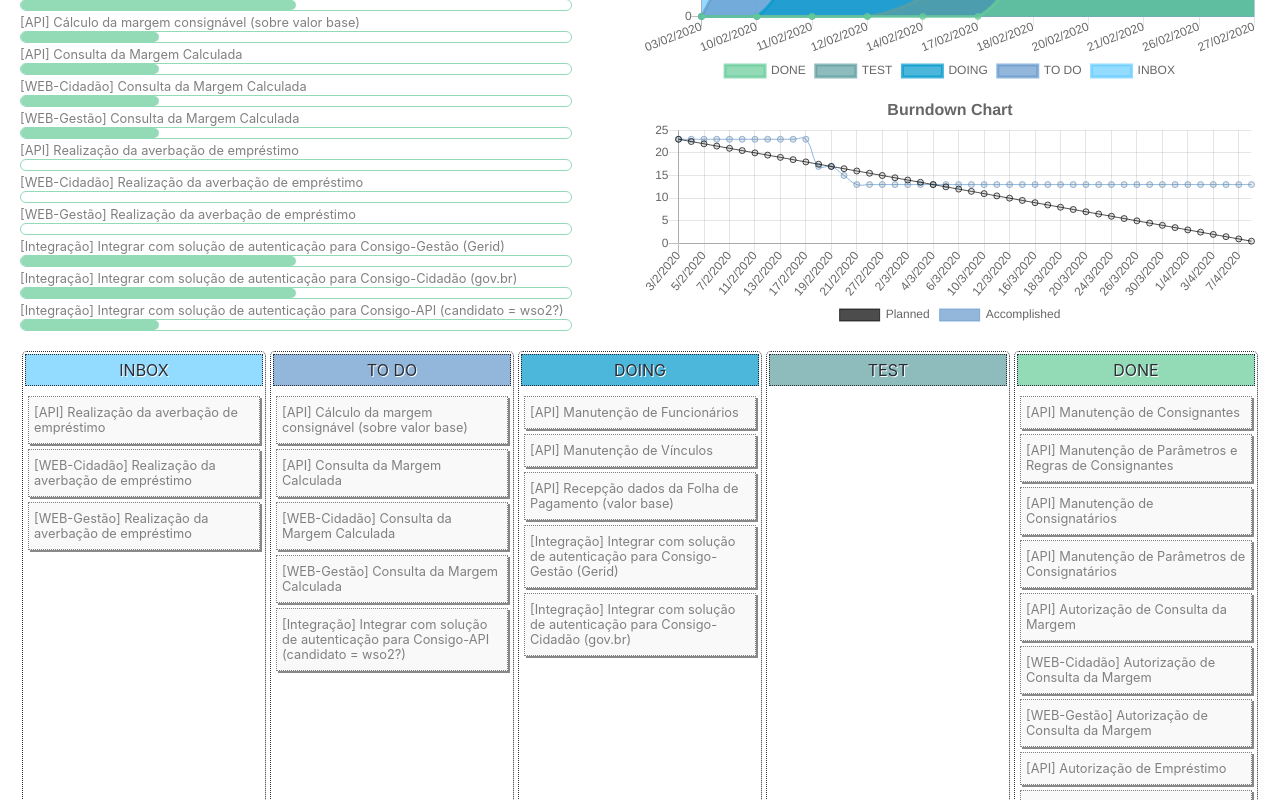
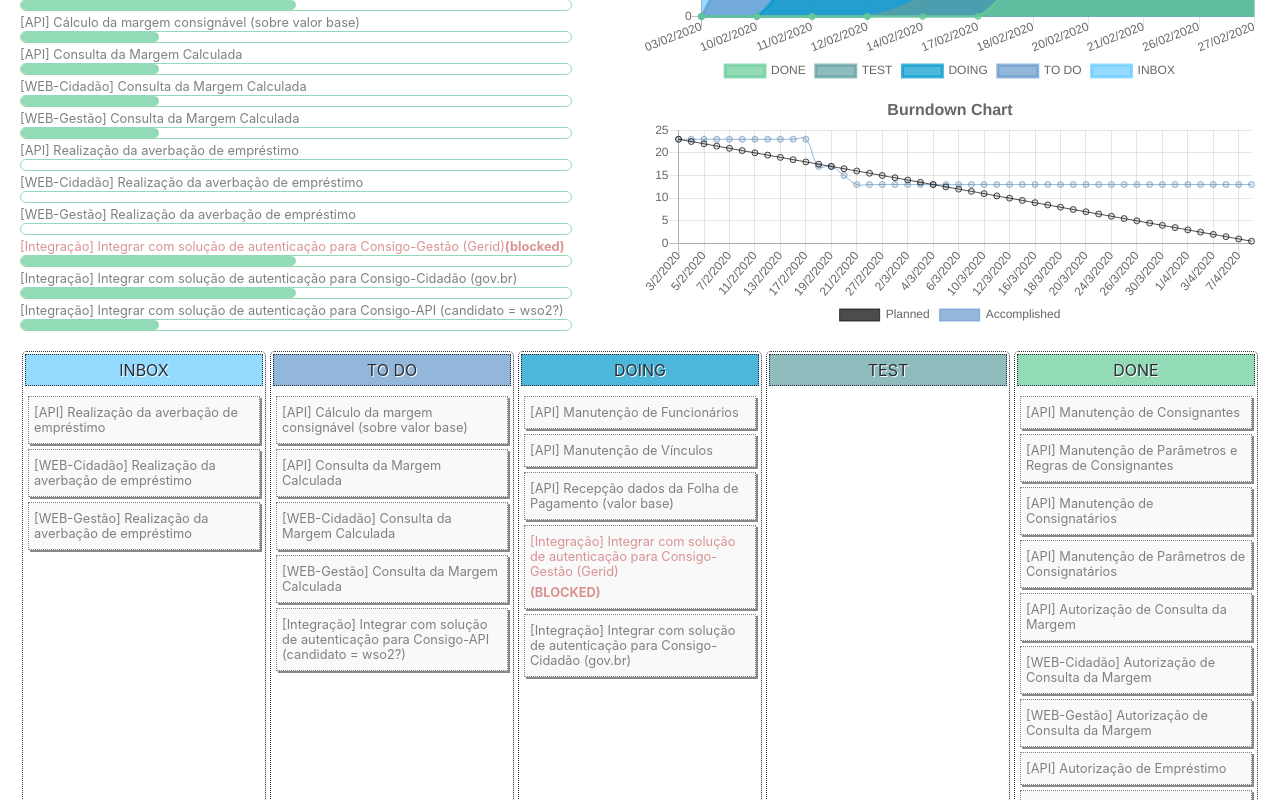
Before and after one commit to tiagoamp/flow-dashboard, a React (Create React App) app: page / in a window 1280 px wide. Shown: the part 515-1315 px from the top of the page. Built offline with nearby package versions, Linux system fonts and the light colour scheme.

Commit message:
Implement blocked items display

```diff
--- a/public/data.json
+++ b/public/data.json
@@ -260,7 +260,7 @@
         },
         {
             "id": "21", "label": "", "description": "[Integração] Integrar com solução de autenticação para Consigo-Gestão (Gerid)",
-            "status": "DOING", "size": 0, "dueDate": "2020-03-11T12:00:00Z", "blocked": "false",
+            "status": "DOING", "size": 0, "dueDate": "2020-03-11T12:00:00Z", "blocked": "true",
             "statusHistory": [
                 { "status": "DOING", "date": "2020-02-27T12:00:00Z" },
                 { "status": "TO DO", "date": "2020-02-26T12:00:00Z" },
--- a/src/components/ItensProgress.js
+++ b/src/components/ItensProgress.js
@@ -23,11 +23,17 @@ export default function ItensProgress(props) {
                 items.map(item => {
                     const perc = item.status === lastStatus ? 100 : (statusMult[item.status] * percentPerStatus);
                     const isDelayed = new Date(item.dueDate).getTime() < today.getTime() && item.status !== lastStatus;
+                    const isBlocked = item.blocked === "true";
                     return (
                         <div key={item.id}>
-                            <span className="progress-item-name">{item.description} </span>
+                            { isBlocked ? (<span className="progress-item-name" style={{color: "rgba(204, 102, 102, 0.7)"}}>{item.description}</span>)
+                                : (<span className="progress-item-name">{item.description} </span>)
+                            }
                             { isDelayed ?
                                 (<span className="progress-item-name" style={{color: "rgba(204, 102, 102, 0.7)"}}>(atrasado)</span>)
+                                : ''}
+                            { isBlocked ?
+                                (<span className="progress-item-name" style={{color: "rgba(204, 102, 102, 0.7)", fontWeight: "bold"}}>(blocked)</span>)
                                 : ''}
                             <ProgressBar percentage={perc} />
                         </div>
--- a/src/components/Kanban.js
+++ b/src/components/Kanban.js
@@ -28,11 +28,13 @@ function List(props) {
             </div>
             {
                 props.items.map( item => {
+                    const isBlocked = item.blocked === "true";
                     return (
                         <div className='kanban-item-card' key={item.id}>
                             { item.label ? (<span>{`[ ${item.label} ]`}</span>) : null }
-                            <span>{item.description}</span>
+                            { isBlocked ? (<span style={{color: "rgba(204, 102, 102, 0.7)"}}>{item.description}</span>) : (<span>{item.description}</span>) }
                             { item.size ? (<div className='badge-wrapper'><span className='badge'>{`${item.size}`}</span></div>) : null }
+                            { isBlocked ? (<span style={{color: "rgba(204, 102, 102, 0.7)", fontWeight: "bold"}}>(BLOCKED)</span>) : null }
                         </div>
                     );
                 })
```
Also changed, not shown: src/App.css (line endings or trailing spaces), src/components/Kanban.css (line endings or trailing spaces), src/components/Progress.css (line endings or trailing spaces).
